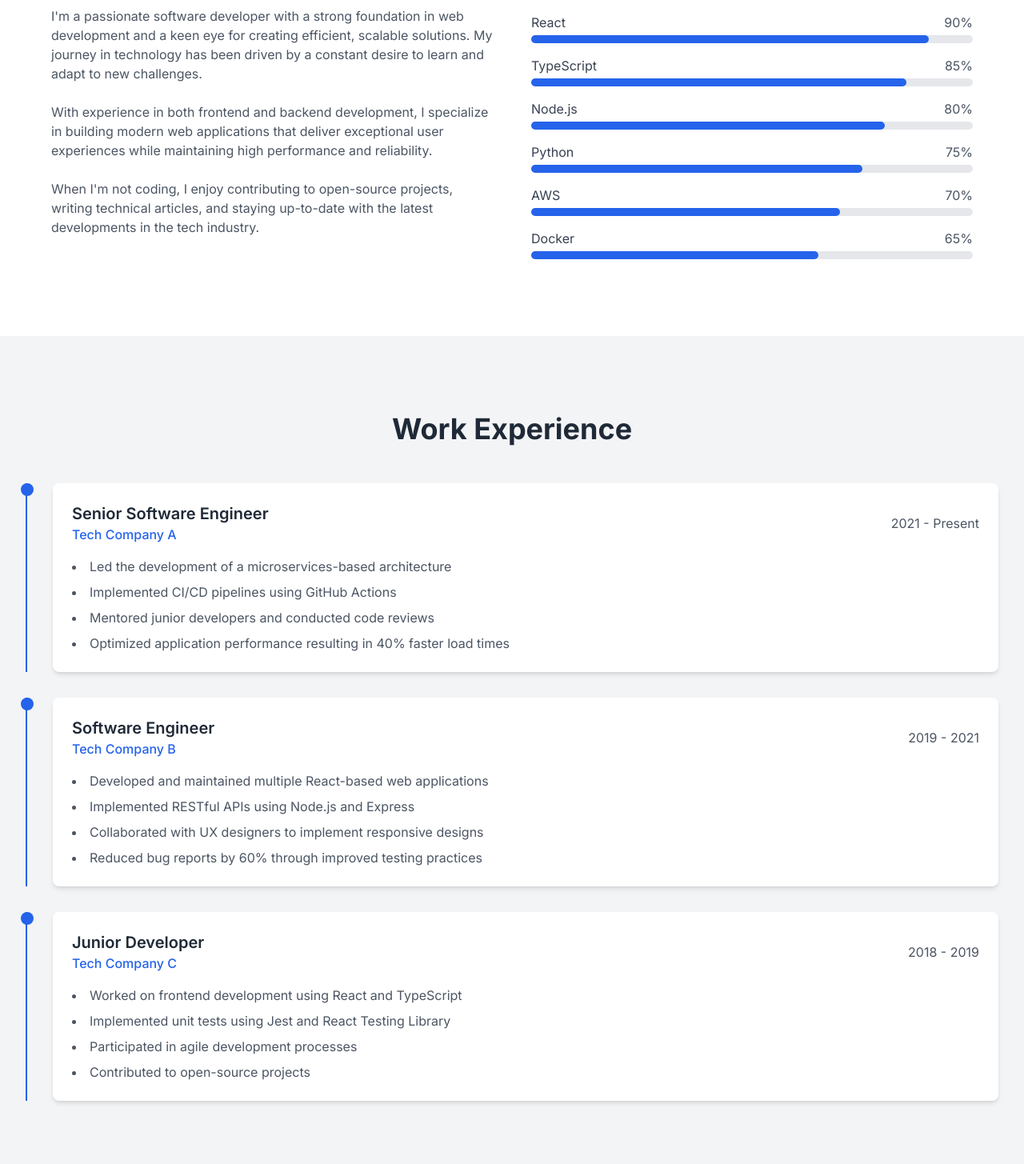
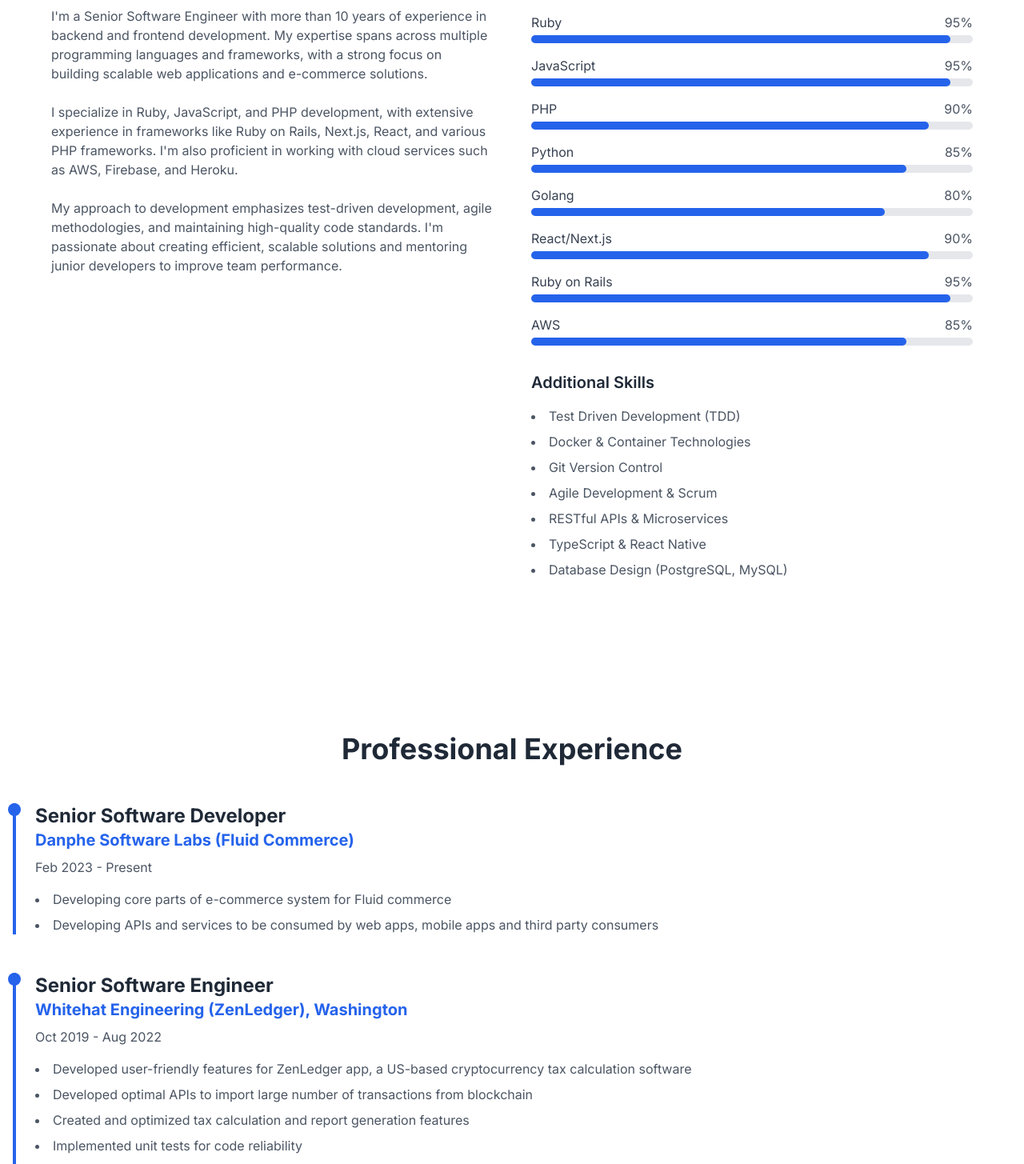
Before and after one commit to maniz-stha/maniz-stha.github.io, a React (Vite) app: page / in a window 1280 px wide. Shown: the part 1020-2475 px from the top of the page at 80% size. Built offline with nearby package versions, Linux system fonts and the light colour scheme.

Commit message:
Update content from resume

```diff
--- a/src/App.tsx
+++ b/src/App.tsx
@@ -2,7 +2,6 @@
 import Hero from './components/Hero';
 import About from './components/About';
 import Experience from './components/Experience';
-import Projects from './components/Projects';
 import Contact from './components/Contact';
 
 function App() {
@@ -13,7 +12,6 @@
         <Hero />
         <About />
         <Experience />
-        <Projects />
         <Contact />
       </main>
       <footer className="w-full bg-dark text-white py-8">
--- a/src/components/About.tsx
+++ b/src/components/About.tsx
@@ -8,12 +8,14 @@
   });
 
   const skills = [
-    { name: 'React', level: 90 },
-    { name: 'TypeScript', level: 85 },
-    { name: 'Node.js', level: 80 },
-    { name: 'Python', level: 75 },
-    { name: 'AWS', level: 70 },
-    { name: 'Docker', level: 65 },
+    { name: 'Ruby', level: 95 },
+    { name: 'JavaScript', level: 95 },
+    { name: 'PHP', level: 90 },
+    { name: 'Python', level: 85 },
+    { name: 'Golang', level: 80 },
+    { name: 'React/Next.js', level: 90 },
+    { name: 'Ruby on Rails', level: 95 },
+    { name: 'AWS', level: 85 },
   ];
 
   return (
@@ -34,20 +36,19 @@
             <div>
               <h3 className="text-xl font-semibold mb-4">Who I Am</h3>
               <p className="text-gray-600 mb-6">
-                I'm a passionate software developer with a strong foundation in web development
-                and a keen eye for creating efficient, scalable solutions. My journey in
-                technology has been driven by a constant desire to learn and adapt to new
-                challenges.
+                I'm a Senior Software Engineer with more than 10 years of experience in backend and frontend development.
+                My expertise spans across multiple programming languages and frameworks, with a strong focus on building
+                scalable web applications and e-commerce solutions.
               </p>
               <p className="text-gray-600 mb-6">
-                With experience in both frontend and backend development, I specialize in
-                building modern web applications that deliver exceptional user experiences
-                while maintaining high performance and reliability.
+                I specialize in Ruby, JavaScript, and PHP development, with extensive experience in frameworks like
+                Ruby on Rails, Next.js, React, and various PHP frameworks. I'm also proficient in working with cloud
+                services such as AWS, Firebase, and Heroku.
               </p>
               <p className="text-gray-600">
-                When I'm not coding, I enjoy contributing to open-source projects,
-                writing technical articles, and staying up-to-date with the latest
-                developments in the tech industry.
+                My approach to development emphasizes test-driven development, agile methodologies, and maintaining
+                high-quality code standards. I'm passionate about creating efficient, scalable solutions and mentoring
+                junior developers to improve team performance.
               </p>
             </div>
 
@@ -71,6 +72,19 @@
                   </div>
                 ))}
               </div>
+
+              <div className="mt-8">
+                <h3 className="text-xl font-semibold mb-4">Additional Skills</h3>
+                <ul className="list-disc list-inside space-y-2 text-gray-600">
+                  <li>Test Driven Development (TDD)</li>
+                  <li>Docker & Container Technologies</li>
+                  <li>Git Version Control</li>
+                  <li>Agile Development & Scrum</li>
+                  <li>RESTful APIs & Microservices</li>
+                  <li>TypeScript & React Native</li>
+                  <li>Database Design (PostgreSQL, MySQL)</li>
+                </ul>
+              </div>
             </div>
           </div>
         </motion.div>
--- a/src/components/Experience.tsx
+++ b/src/components/Experience.tsx
@@ -9,81 +9,130 @@
 
   const experiences = [
     {
-      company: 'Tech Company A',
-      position: 'Senior Software Engineer',
-      period: '2021 - Present',
+      title: "Senior Software Developer",
+      company: "Danphe Software Labs (Fluid Commerce)",
+      period: "Feb 2023 - Present",
       description: [
-        'Led the development of a microservices-based architecture',
-        'Implemented CI/CD pipelines using GitHub Actions',
-        'Mentored junior developers and conducted code reviews',
-        'Optimized application performance resulting in 40% faster load times',
-      ],
+        "Developing core parts of e-commerce system for Fluid commerce",
+        "Developing APIs and services to be consumed by web apps, mobile apps and third party consumers"
+      ]
     },
     {
-      company: 'Tech Company B',
-      position: 'Software Engineer',
-      period: '2019 - 2021',
+      title: "Senior Software Engineer",
+      company: "Whitehat Engineering (ZenLedger), Washington",
+      period: "Oct 2019 - Aug 2022",
       description: [
-        'Developed and maintained multiple React-based web applications',
-        'Implemented RESTful APIs using Node.js and Express',
-        'Collaborated with UX designers to implement responsive designs',
-        'Reduced bug reports by 60% through improved testing practices',
-      ],
+        "Developed user-friendly features for ZenLedger app, a US-based cryptocurrency tax calculation software",
+        "Developed optimal APIs to import large number of transactions from blockchain",
+        "Created and optimized tax calculation and report generation features",
+        "Implemented unit tests for code reliability",
+        "Created responsive frontend with React",
+        "Optimized system to handle millions of transactions",
+        "Worked in Support Team to handle customer issues",
+        "Conducted research on cryptocurrency for analyzing criminal activities"
+      ]
     },
     {
-      company: 'Tech Company C',
-      position: 'Junior Developer',
-      period: '2018 - 2019',
+      title: "Senior Web Developer",
+      company: "Proshore Nepal, Tinkune, Kathmandu",
+      period: "Mar 2014 - Oct 2019",
       description: [
-        'Worked on frontend development using React and TypeScript',
-        'Implemented unit tests using Jest and React Testing Library',
-        'Participated in agile development processes',
-        'Contributed to open-source projects',
-      ],
+        "Developed Magento-based ecommerce systems",
+        "Led development for all Magento projects, including requirements gathering and client communication",
+        "Lead developer for Ekoplaza (Phalcon-based ecommerce system)",
+        "Managed communication with foreign teams and product owners",
+        "Developed and maintained the official website of Proshore Nepal",
+        "Conducted quality assurance tests and optimized usability",
+        "Mentored junior developers in PHP and improved team performance"
+      ]
     },
+    {
+      title: "Magento Developer",
+      company: "EB Pearls, Kupondole, Lalitpur",
+      period: "Dec 2012 - Mar 2014",
+      description: [
+        "Started as intern, quickly promoted to Magento Developer",
+        "Developed Magento websites from scratch",
+        "Customized themes to meet customer requirements",
+        "Integrated and configured community extensions",
+        "Developed custom extensions and themes",
+        "Modernized old codebases and improved functionality",
+        "Managed complex design projects for corporate clients"
+      ]
+    }
+  ];
+
+  const freelanceProjects = [
+    {
+      name: "TalentArmy",
+      description: "Developed Firebase cloud functions for webhooks and APIs to import job ads from jobadder.com to webflow"
+    },
+    {
+      name: "ZeFi",
+      description: "Migrated frontend from React.js to Next.js, supported development team with CMS and APIs using Firebase"
+    },
+    {
+      name: "Solo",
+      description: "Developed backend API components for worksolo.com"
+    },
+    {
+      name: "Export Feed",
+      description: "Created Magento 1.x extension for export feed"
+    }
   ];
 
   return (
-    <section id="experience" className="section bg-light">
-      <div className="container">
+    <section id="experience" className="w-full section bg-white">
+      <div className="w-full container mx-auto px-4">
         <motion.div
           ref={ref}
           initial={{ opacity: 0, y: 20 }}
           animate={inView ? { opacity: 1, y: 0 } : {}}
           transition={{ duration: 0.5 }}
+          className="w-full"
         >
           <h2 className="text-3xl md:text-4xl font-bold text-center mb-12">
-            Work Experience
+            Professional Experience
           </h2>
 
-          <div className="space-y-8">
+          <div className="space-y-12">
             {experiences.map((exp, index) => (
               <motion.div
                 key={index}
-                className="relative pl-8 border-l-2 border-primary"
-                initial={{ opacity: 0, x: -20 }}
-                animate={inView ? { opacity: 1, x: 0 } : {}}
-                transition={{ duration: 0.5, delay: index * 0.2 }}
+                initial={{ opacity: 0, y: 20 }}
+                animate={inView ? { opacity: 1, y: 0 } : {}}
+                transition={{ duration: 0.5, delay: index * 0.1 }}
+                className="border-l-4 border-primary pl-6 relative"
               >
-                <div className="absolute -left-2 top-0 w-4 h-4 bg-primary rounded-full" />
-                <div className="bg-white p-6 rounded-lg shadow-md">
-                  <div className="flex flex-col md:flex-row md:items-center md:justify-between mb-4">
-                    <div>
-                      <h3 className="text-xl font-semibold text-dark">
-                        {exp.position}
-                      </h3>
-                      <p className="text-primary font-medium">{exp.company}</p>
-                    </div>
-                    <span className="text-gray-600 mt-2 md:mt-0">{exp.period}</span>
-                  </div>
-                  <ul className="list-disc list-inside space-y-2 text-gray-600">
-                    {exp.description.map((item, i) => (
-                      <li key={i}>{item}</li>
-                    ))}
-                  </ul>
-                </div>
+                <div className="absolute w-4 h-4 bg-primary rounded-full -left-[10px] top-0"></div>
+                <h3 className="text-2xl font-bold text-dark">{exp.title}</h3>
+                <h4 className="text-xl text-primary mb-2">{exp.company}</h4>
+                <p className="text-gray-600 mb-4">{exp.period}</p>
+                <ul className="list-disc list-inside space-y-2 text-gray-600">
+                  {exp.description.map((item, i) => (
+                    <li key={i}>{item}</li>
+                  ))}
+                </ul>
               </motion.div>
             ))}
+          </div>
+
+          <div className="mt-16">
+            <h3 className="text-2xl font-bold text-center mb-8">Freelance Projects</h3>
+            <div className="grid md:grid-cols-2 gap-6">
+              {freelanceProjects.map((project, index) => (
+                <motion.div
+                  key={index}
+                  initial={{ opacity: 0, y: 20 }}
+                  animate={inView ? { opacity: 1, y: 0 } : {}}
+                  transition={{ duration: 0.5, delay: index * 0.1 + 0.5 }}
+                  className="bg-gray-50 p-6 rounded-lg shadow-sm"
+                >
+                  <h4 className="text-xl font-semibold text-primary mb-2">{project.name}</h4>
+                  <p className="text-gray-600">{project.description}</p>
+                </motion.div>
+              ))}
+            </div>
           </div>
         </motion.div>
       </div>
--- a/src/components/Hero.tsx
+++ b/src/components/Hero.tsx
@@ -15,7 +15,7 @@
               Hi, I'm <span className="text-primary">Manish Stha</span>
             </h1>
             <h2 className="text-2xl md:text-3xl text-gray-600 mb-8">
-              Software Developer & Problem Solver
+              Senior Software Engineer
             </h2>
           </motion.div>
 
@@ -25,9 +25,9 @@
             animate={{ opacity: 1, y: 0 }}
             transition={{ duration: 0.5, delay: 0.2 }}
           >
-            I build scalable web applications and create elegant solutions to complex problems.
-            With expertise in modern web technologies, I focus on delivering high-performance,
-            user-friendly experiences.
+            Senior Software Engineer with more than 10 years of experience specializing in backend and frontend development.
+            Experienced in all stages of the development cycle for dynamic web projects. Well-versed in numerous programming
+            languages including Ruby, JavaScript, PHP and relational databases like Postgres and MySQL.
           </motion.p>
 
           <motion.div
@@ -42,12 +42,6 @@
             >
               Get in Touch
             </a>
-            <a
-              href="#projects"
-              className="btn border-2 border-primary text-primary hover:bg-primary hover:text-white px-8 py-3 rounded-lg text-lg"
-            >
-              View My Work
-            </a>
           </motion.div>
 
           <motion.div
@@ -57,7 +51,7 @@
             transition={{ duration: 0.5, delay: 0.6 }}
           >
             <a
-              href="https://github.com/yourusername"
+              href="https://github.com/maniz-stha"
               target="_blank"
               rel="noopener noreferrer"
               className="text-gray-600 hover:text-primary transition-colors"
@@ -67,7 +61,7 @@
               </svg>
             </a>
             <a
-              href="https://linkedin.com/in/yourusername"
+              href="https://www.linkedin.com/in/maniz-stha/"
               target="_blank"
               rel="noopener noreferrer"
               className="text-gray-600 hover:text-primary transition-colors"
--- a/src/components/Navbar.tsx
+++ b/src/components/Navbar.tsx
@@ -17,7 +17,6 @@
     { name: 'Home', href: '#home' },
     { name: 'About', href: '#about' },
     { name: 'Experience', href: '#experience' },
-    { name: 'Projects', href: '#projects' },
     { name: 'Contact', href: '#contact' },
   ];
 
```
Also changed, not shown: src/components/Contact.tsx (+37 -56 lines).
